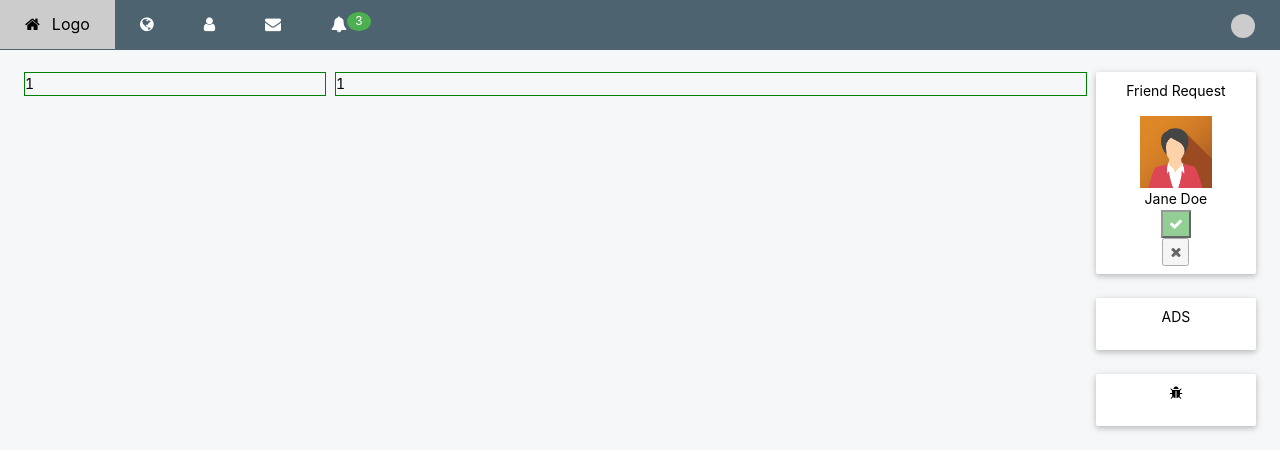
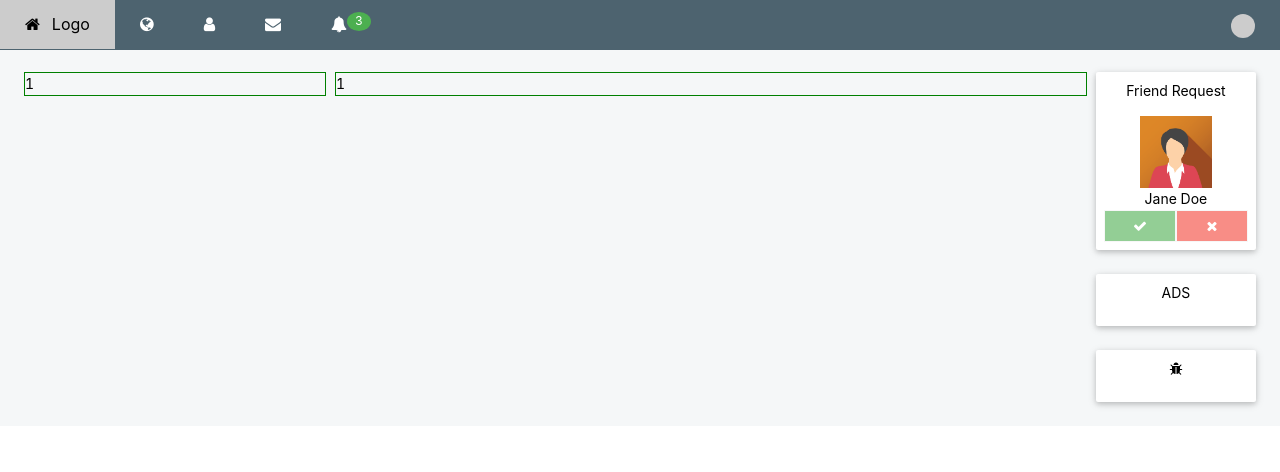
Before and after one commit to ravindrakumarkumawat/social-page, a React (Create React App) app: page / in a window 1280 px wide. Shown: the top 472 px of the page. Built offline with nearby package versions, Linux system fonts and the light colour scheme.

Commit message:
added the buttons

```diff
--- a/src/components/FriendRequest/index.js
+++ b/src/components/FriendRequest/index.js
@@ -2,6 +2,9 @@ import React from "react";
 import NormalCard from "../common/NormalCard";
 import NormalImg from "../common/NormalImg";
 import Avatar6 from "../../assets/images/avatar6.png";
+import NormalButton from "../common/NormalButton";
+import NormalRow from "../common/NormalRow"
+import NormalCol from "../common/NormalCol"
 
 const FriendRequest = () => {
   return (
@@ -11,18 +14,14 @@ const FriendRequest = () => {
           <p>Friend Request</p>
           <NormalImg src={Avatar6} alt={"Avatar"} width={50} />
           <span>Jane Doe</span>
-          <div className="row opacity">
-            <div className="half">
-              <button className="button block green section" title="Accept">
-                <i className="fa fa-check"></i>
-              </button>
-            </div>
-            <div className="half">
-              <button className="button block red section" title="Decline">
-                <i className="fa fa-remove"></i>
-              </button>
-            </div>
-          </div>
+          <NormalRow className="row opacity">
+          <NormalCol span={12}>
+              <NormalButton name={<i className="fa fa-check"></i>} btntype={"accept"}/>
+            </NormalCol>
+            <NormalCol span={12}>
+              <NormalButton name={<i className="fa fa-remove"></i>} btntype={"decline"}/>
+            </NormalCol>
+          </NormalRow>
         </div>
       </div>
     </NormalCard>
--- a/src/components/common/NormalButton/NormalButton.module.css
+++ b/src/components/common/NormalButton/NormalButton.module.css
@@ -6,8 +6,6 @@
   color: #3b3a3a;;
   padding: .5rem;
   padding: 10px 15px;
-
-  border-radius: .5rem;
 }
 
 .btn-right {
@@ -19,8 +17,6 @@
   padding: .5rem;
   padding: 8px 16px;
 
-  /* border-radius: .5rem; */
-
   float: right;
 }
 
@@ -28,21 +24,48 @@
   background-color: #f7f7f7;
 }
 
+.accept {
+  display: block;
+  cursor: pointer;
+  border: 1px solid #f2f2f2;
+  color: rgb(255, 255, 255);
+  background-color: rgb(76, 175, 80);
+  padding: 4px 16px;
+
+  width: 100%;
+
+  opacity: .6;
+}
+
+
+.decline {
+  display: block;
+  cursor: pointer;
+  border: 1px solid #f2f2f2;
+  color: rgb(255, 255, 255);
+  background-color: rgb(244, 67, 54);
+  padding: 4px 16px;
+
+  width: 100%;
+
+  opacity: .6;
+}
+
+.decline:hover, .accept:hover {
+  color: #000;
+  background: #ccc;
+}
+
 .primary {
   display: block;
   cursor: pointer;
   border: 1px solid #f2f2f2;
-  /* background-color: rgb(96, 96, 216);   */
   background-color: #000;
   color: #fff;
-  /* padding: .5rem; */
   padding: 8px 16px;
-
-  /* border-radius: .2rem; */
 }
 
 .primary:hover {
-  /* background-color: rgb(40, 40, 133); */
   background-color: #ccc;
   color: #000;
 }
```
